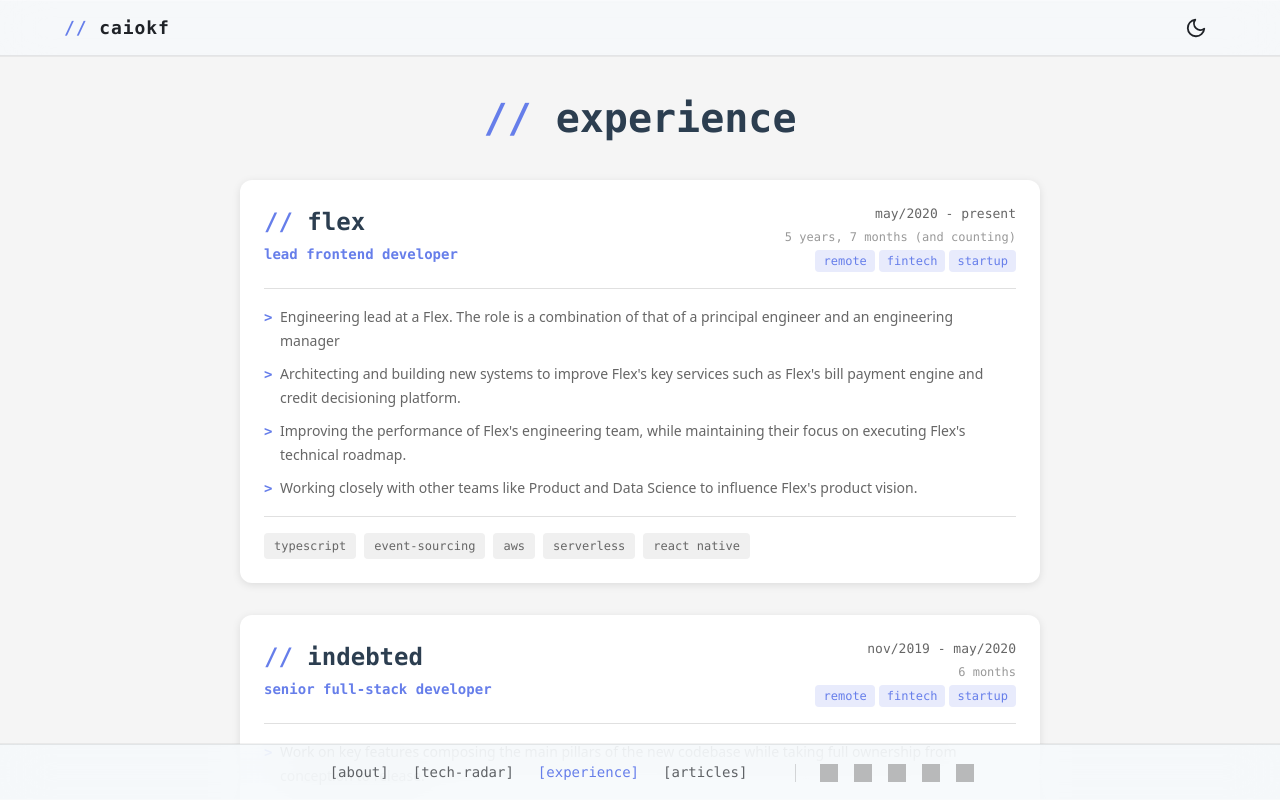
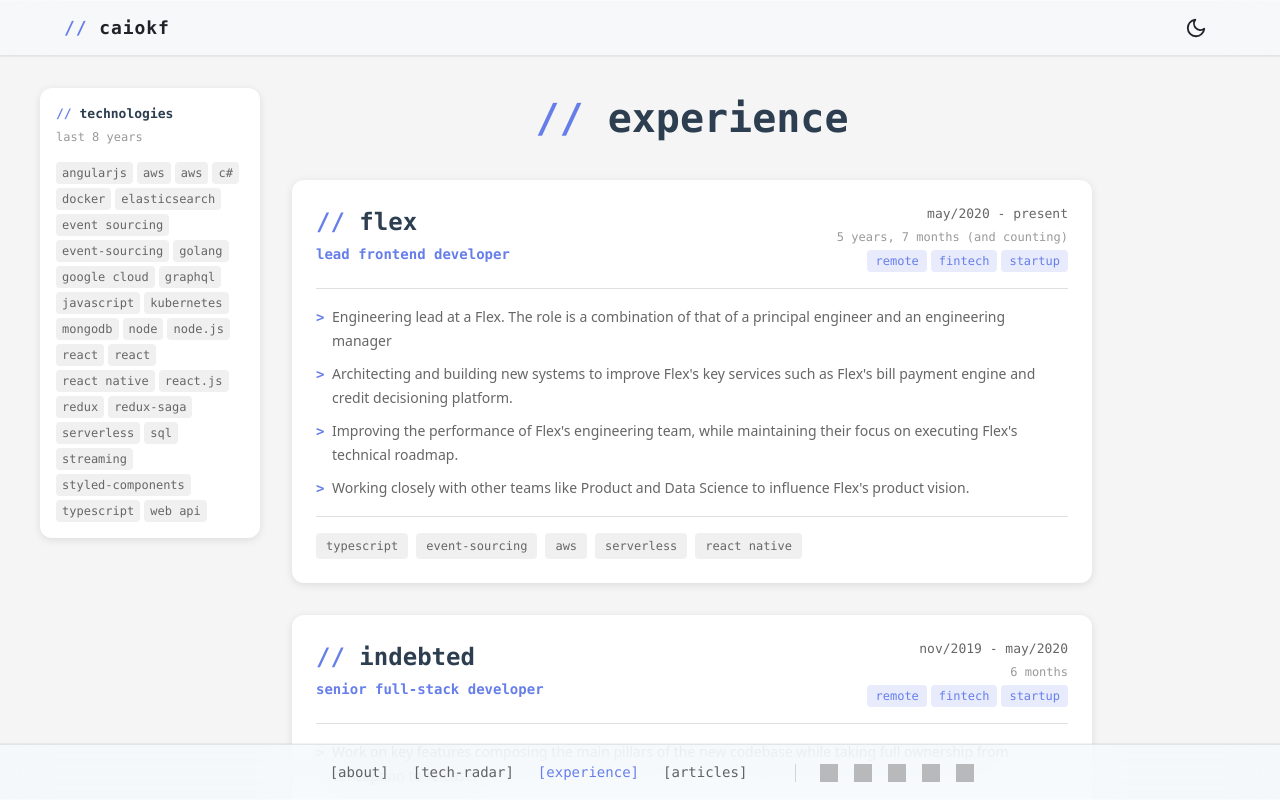
Before and after one commit to caiokf/homepage, a Vue app: page /experience in a window 1280 px wide. Shown: the top 800 px of the page. Built offline with nearby package versions, Linux system fonts and the light colour scheme; grey boxes are pictures that could not be loaded.

Commit message:
feat(xp): add sidebar with deduped technologies from recent years

```diff
--- a/src/pages/ExperiencePage.vue
+++ b/src/pages/ExperiencePage.vue
@@ -1,9 +1,20 @@
 <template>
   <div class="experience-page">
-    <div class="content">
-      <h1 class="page-title">experience</h1>
+    <div class="page-layout">
+      <aside class="sidebar">
+        <h3 class="sidebar-title">technologies</h3>
+        <p class="sidebar-subtitle">last {{ RECENT_YEARS }} years</p>
+        <div class="tech-cloud">
+          <span v-for="tech in recentTechnologies" :key="tech" class="sidebar-tech">
+            {{ tech }}
+          </span>
+        </div>
+      </aside>
 
-      <div class="timeline">
+      <div class="content">
+        <h1 class="page-title">experience</h1>
+
+        <div class="timeline">
         <article
           v-for="(experience, index) in experiencesConfig"
           :key="index"
@@ -61,15 +72,37 @@
           </footer>
         </article>
       </div>
+      </div>
     </div>
   </div>
 </template>
 
 <script setup lang="ts">
+  import { computed } from "vue";
   import {
     experiencesConfig,
     type Experience,
   } from "../config/experience-config";
+
+  const RECENT_YEARS = 8;
+
+  const recentTechnologies = computed(() => {
+    const cutoffDate = new Date();
+    cutoffDate.setFullYear(cutoffDate.getFullYear() - RECENT_YEARS);
+
+    const techSet = new Set<string>();
+
+    experiencesConfig.forEach((exp) => {
+      const endDate = exp.endDate ? new Date(exp.endDate) : new Date();
+      if (endDate >= cutoffDate) {
+        parseTechnologies(exp.technologies).forEach((tech) => techSet.add(tech));
+      }
+    });
+
+    return Array.from(techSet).sort((a, b) =>
+      a.toLowerCase().localeCompare(b.toLowerCase())
+    );
+  });
 
   function formatDateRange(experience: Experience): string {
     const startDate = new Date(experience.startDate);
@@ -143,9 +176,65 @@
     padding: var(--space-8);
   }
 
+  .page-layout {
+    display: flex;
+    gap: var(--space-8);
+    max-width: 1200px;
+    margin: 0 auto;
+  }
+
+  .sidebar {
+    position: sticky;
+    top: calc(56px + var(--space-8));
+    width: 220px;
+    flex-shrink: 0;
+    height: fit-content;
+    padding: var(--space-4);
+    background: var(--color-surface);
+    border-radius: var(--radius-lg);
+    box-shadow: var(--shadow-md);
+  }
+
+  .sidebar-title {
+    font-family: var(--font-mono);
+    font-size: var(--text-sm);
+    font-weight: var(--font-semibold);
+    color: var(--color-text-primary);
+    text-transform: lowercase;
+    margin: 0 0 var(--space-1) 0;
+  }
+
+  .sidebar-title::before {
+    content: "// ";
+    color: var(--color-primary);
+  }
+
+  .sidebar-subtitle {
+    font-family: var(--font-mono);
+    font-size: var(--text-xs);
+    color: var(--color-text-muted);
+    margin: 0 0 var(--space-4) 0;
+  }
+
+  .tech-cloud {
+    display: flex;
+    flex-wrap: wrap;
+    gap: var(--space-1);
+  }
+
+  .sidebar-tech {
+    font-family: var(--font-mono);
+    font-size: var(--text-xs);
+    color: var(--color-text-secondary);
+    background: var(--color-background-subtle);
+    padding: 2px 6px;
+    border-radius: var(--radius-sm);
+    text-transform: lowercase;
+  }
+
   .content {
+    flex: 1;
     max-width: 800px;
-    margin: 0 auto;
   }
 
   .page-title {
@@ -306,9 +395,24 @@
       color var(--transition-theme);
   }
 
+  @media (max-width: 1024px) {
+    .sidebar {
+      width: 180px;
+    }
+  }
+
   @media (max-width: 768px) {
     .experience-page {
       padding: var(--space-6);
+    }
+
+    .page-layout {
+      flex-direction: column;
+    }
+
+    .sidebar {
+      position: static;
+      width: 100%;
     }
 
     .experience-header {
```
